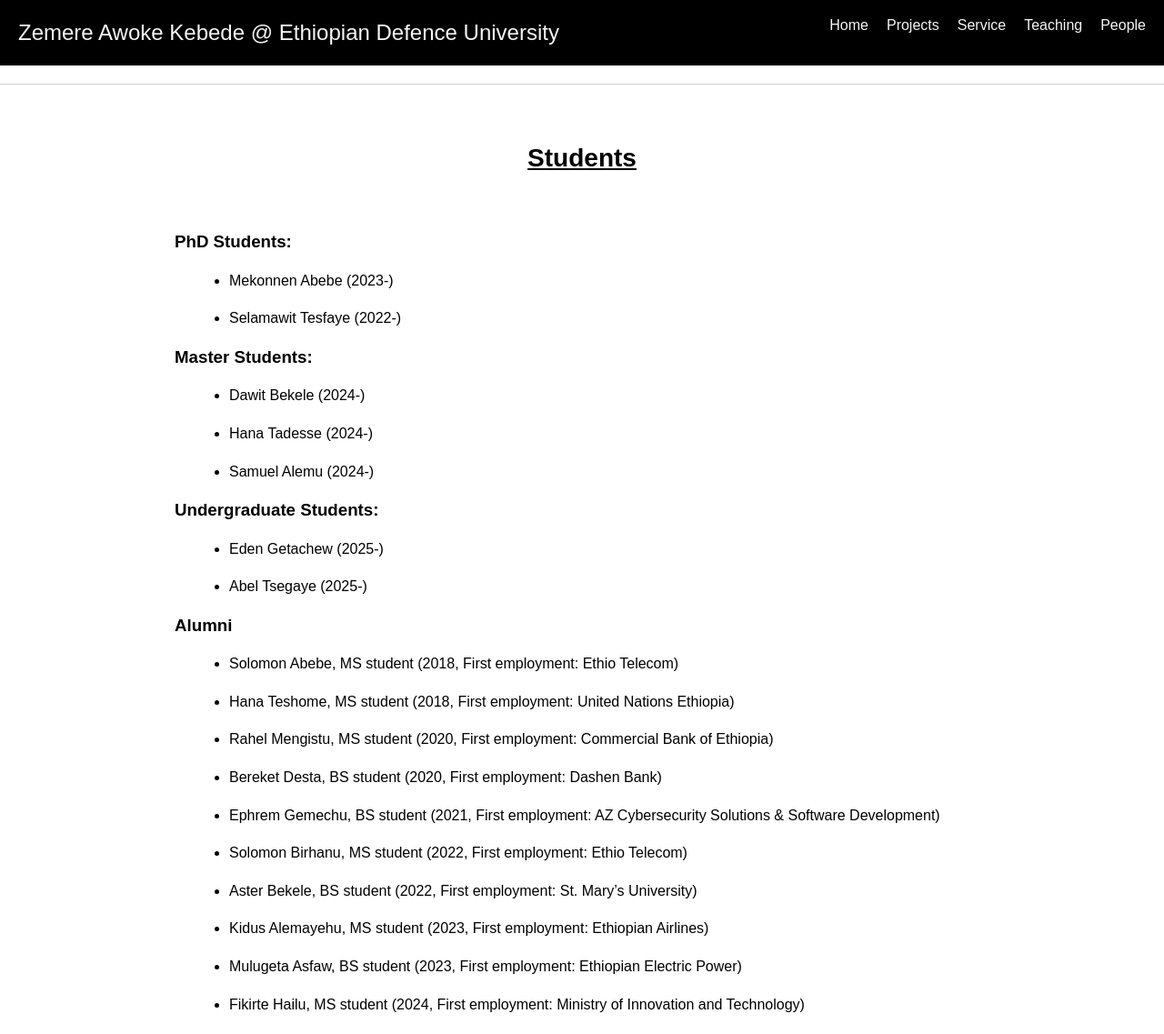
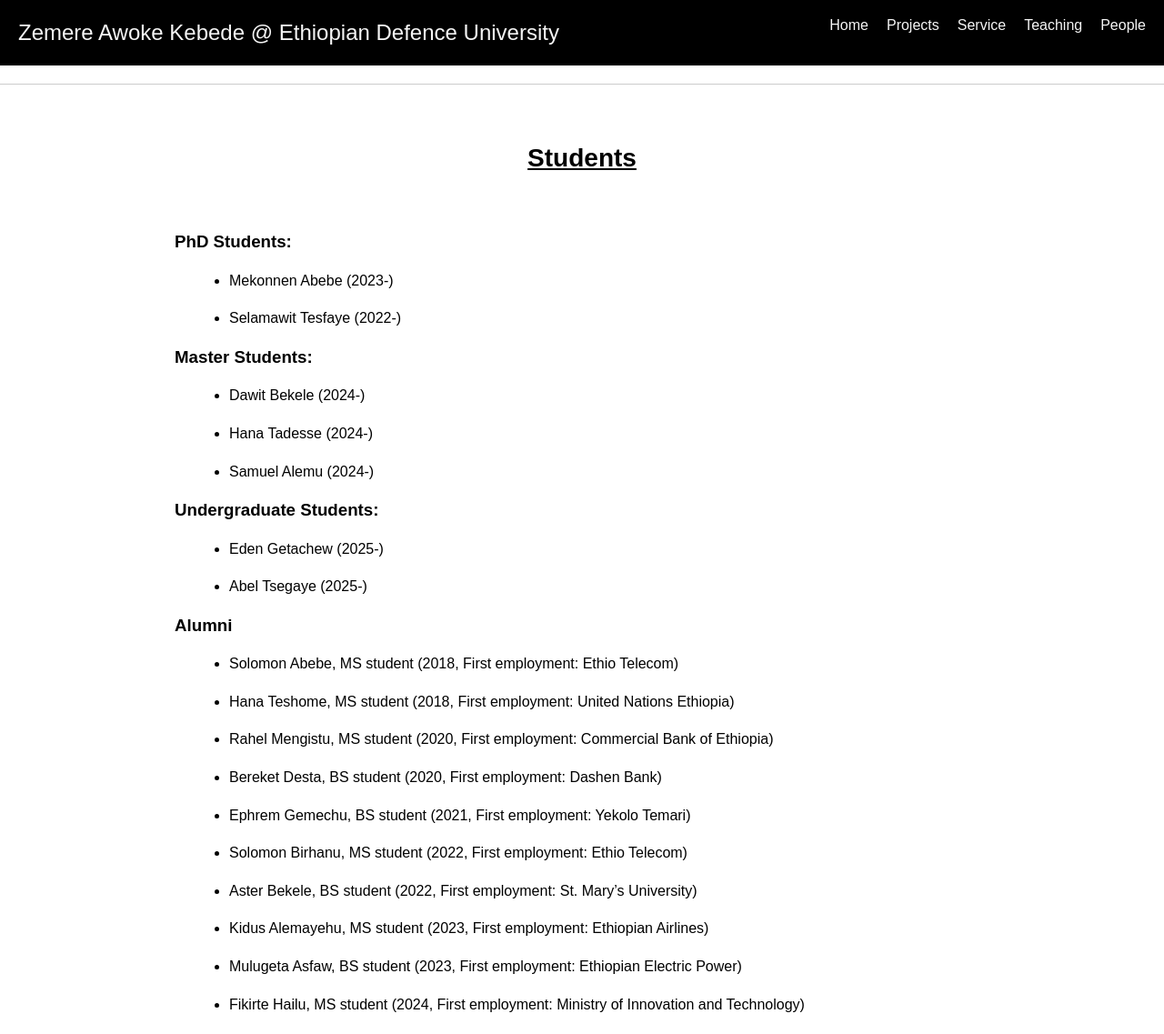
Before and after one commit to zemere-awoke/zemere-awoke.github.io, a Jekyll site: the page built from people.md, in a window 1280 px wide. Shown: the whole page at 91% size. Built offline with Jekyll 4.4.1, drawn with Linux system fonts in a browser that asks for light colours.

Commit message:
Update people.md

```diff
--- a/people.md
+++ b/people.md
@@ -26,7 +26,7 @@ permalink: /people/
 - Hana Teshome, MS student (2018, First employment: United Nations Ethiopia)
 - Rahel Mengistu, MS student (2020, First employment: Commercial Bank of Ethiopia)
 - Bereket Desta, BS student (2020, First employment: Dashen Bank)
-- Ephrem Gemechu, BS student (2021, First employment: AZ Cybersecurity Solutions & Software Development)
+- Ephrem Gemechu, BS student (2021, First employment: Yekolo Temari)
 - Solomon Birhanu, MS student (2022, First employment: Ethio Telecom)
 - Aster Bekele, BS student (2022, First employment: St. Mary’s University)
 - Kidus Alemayehu, MS student (2023, First employment: Ethiopian Airlines)
```
